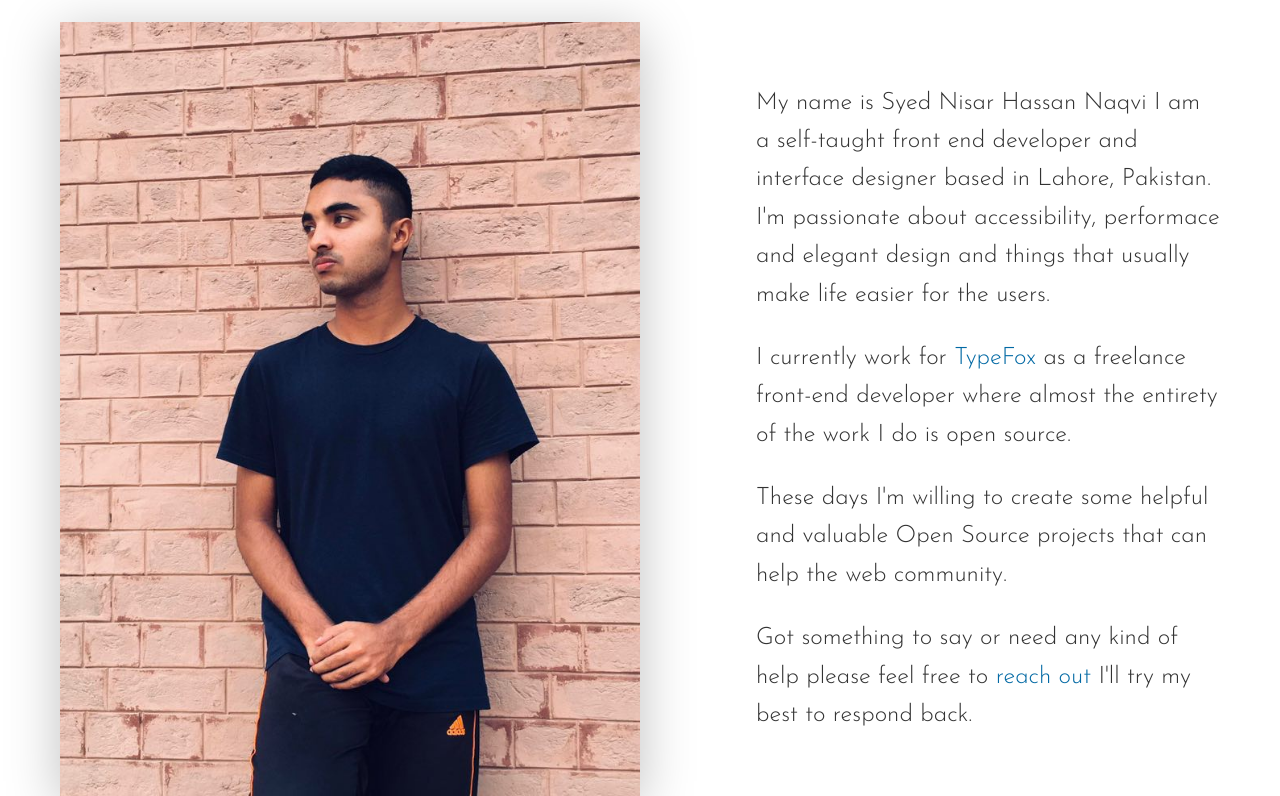
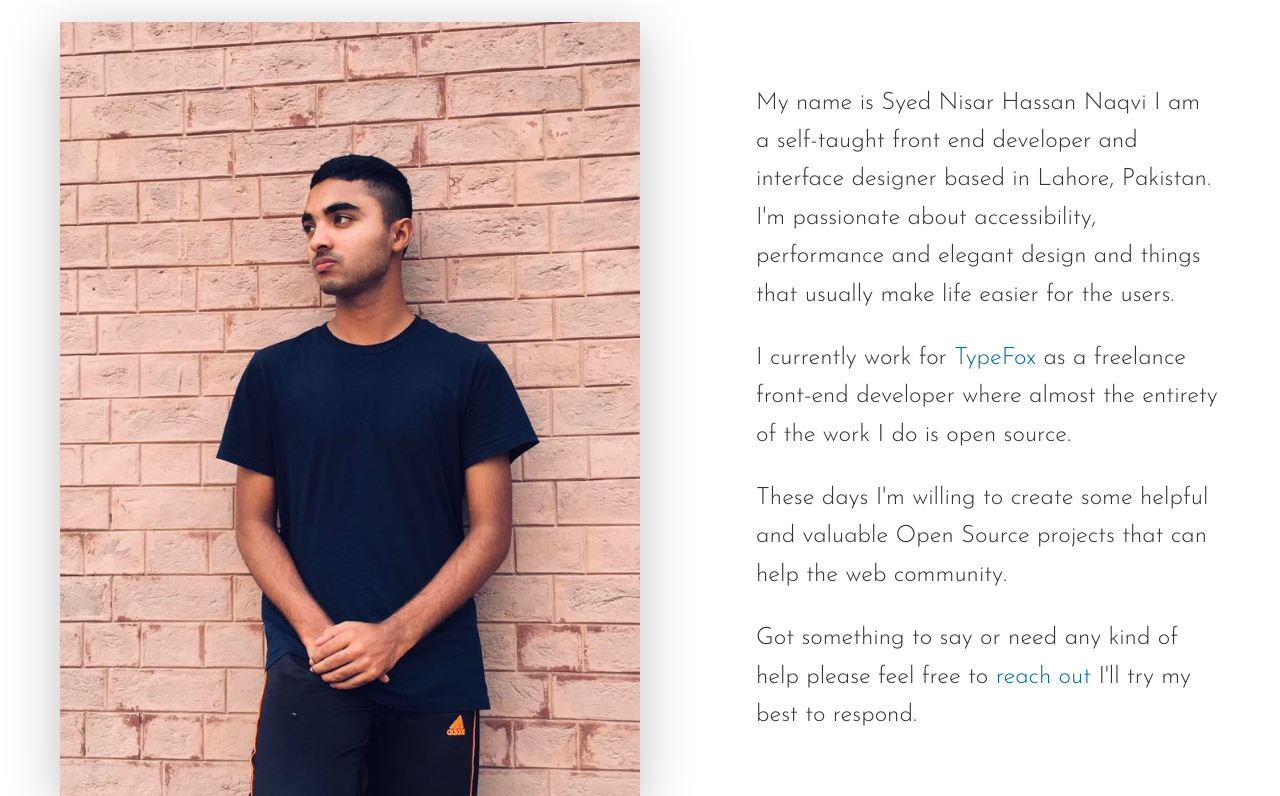
Before and after one commit to nisarhassan12/nisar.dev, a Gatsby site: page / in a window 1280 px wide. Shown: the part 7488-8284 px from the top of the page. Built offline with nearby package versions, Linux system fonts and the light colour scheme; Gatsby itself is replaced by a stand-in of ours.

Commit message:
fix a typo + improve wording.

```diff
--- a/src/components/home/About.js
+++ b/src/components/home/About.js
@@ -54,13 +54,13 @@ const About = () => (
                 </div>
                 <div className="text">
                     <p>
-                        My name is Syed Nisar Hassan Naqvi I am a self-taught front end developer and interface designer based in Lahore, Pakistan. I'm passionate about accessibility, performace and elegant design and things that usually make life easier for the users.
+                        My name is Syed Nisar Hassan Naqvi I am a self-taught front end developer and interface designer based in Lahore, Pakistan. I'm passionate about accessibility, performance and elegant design and things that usually make life easier for the users.
                 </p>
                     <p>
                         I currently work for <a href="https://typefox.io" target="_blank">TypeFox</a> as a freelance front-end developer where almost the entirety of the work I do is open source.
                 </p>
                     <p>These days I'm willing to create some helpful and valuable Open Source projects that can help the web community.</p>
-                    <p>Got something to say or need any kind of help please feel free to <Link to="/contact/">reach out</Link> I'll try my best to respond back.</p>
+                    <p>Got something to say or need any kind of help please feel free to <Link to="/contact/">reach out</Link> I'll try my best to respond.</p>
                 </div>
             </div>
 
```
